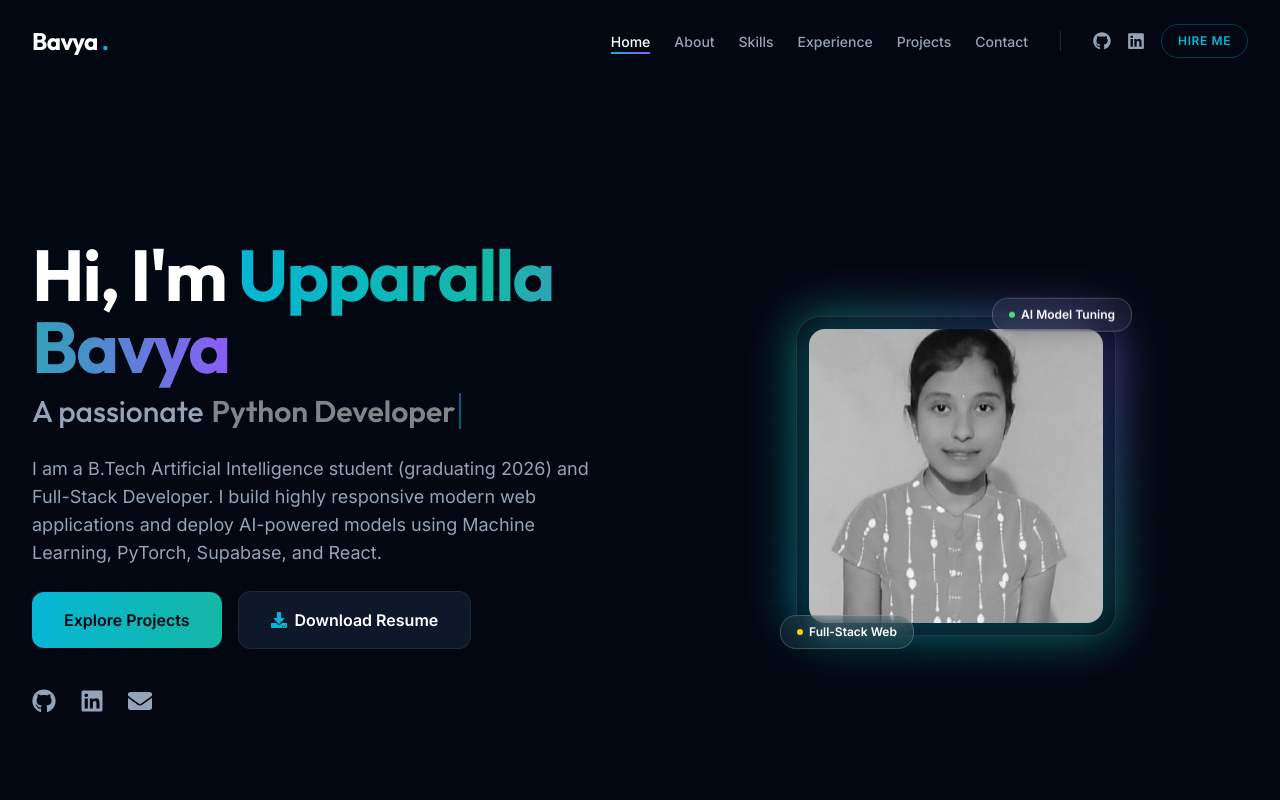
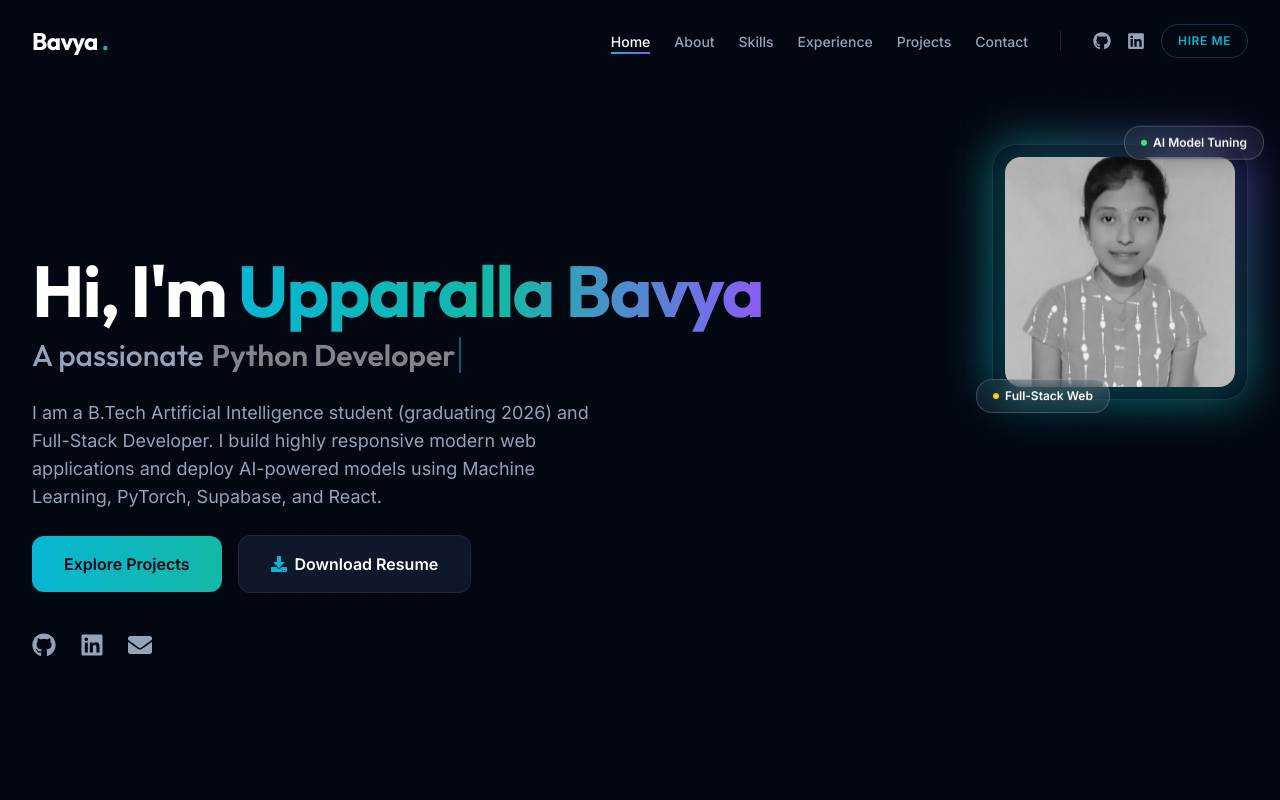
Before and after one commit to upparallabavya-29/Portfolio-, a React (Vite) app: page / in a window 1280 px wide. Shown: the top 800 px of the page. Built offline with nearby package versions, Linux system fonts and the light colour scheme.

Commit message:
add About and Hero components to portfolio website

```diff
--- a/src/components/Hero.jsx
+++ b/src/components/Hero.jsx
@@ -70,14 +70,46 @@ export default function Hero() {
   };
 
   return (
-    <section id="home" className="min-h-[85vh] flex flex-col md:flex-row items-center justify-between gap-12 pt-12 md:pt-20">
+    <section id="home" className="relative min-h-[80vh] flex flex-col justify-center pt-12 md:pt-20">
+
+      {/* Floating profile picture - top-right corner on desktop, centered at top on mobile */}
+      <motion.div
+        initial={{ opacity: 0, scale: 0.85 }}
+        animate={{ opacity: 1, scale: 1 }}
+        transition={{ duration: 0.8, ease: 'easeOut', delay: 0.2 }}
+        className="mb-8 md:mb-0 md:absolute md:top-12 md:right-0 z-10 flex justify-center items-center self-center md:self-auto"
+      >
+        <div className="relative group w-48 h-48 sm:w-56 sm:h-56 lg:w-64 lg:h-64">
+          {/* Animated gradient ring behind profile image */}
+          <div className="absolute inset-0 bg-gradient-to-tr from-accentCyan via-accentTeal to-accentPurple rounded-3xl blur-xl opacity-60 group-hover:opacity-85 transition-opacity duration-500 animate-pulse-slow" />
+
+          <div className="relative w-full h-full rounded-3xl overflow-hidden border border-white/10 bg-slate-950/40 backdrop-blur-sm p-3 flex items-center justify-center">
+            <img
+              src={profileImage}
+              alt="Upparalla Bavya"
+              className="w-full h-full object-cover rounded-2xl grayscale hover:grayscale-0 transition-all duration-500 hover:scale-105"
+            />
+          </div>
+
+          {/* Floating tags representing skills/fields */}
+          <div className="absolute -top-4 -right-4 px-4 py-2 glass-card text-xs font-semibold text-white animate-float-slow shadow-lg flex items-center gap-1.5 border-white/20">
+            <span className="w-1.5 h-1.5 bg-green-400 rounded-full" />
+            <span>AI Model Tuning</span>
+          </div>
+
+          <div className="absolute -bottom-4 -left-4 px-4 py-2 glass-card text-xs font-semibold text-white animate-float-medium shadow-lg flex items-center gap-1.5 border-white/20">
+            <span className="w-1.5 h-1.5 bg-yellow-400 rounded-full" />
+            <span>Full-Stack Web</span>
+          </div>
+        </div>
+      </motion.div>
 
       {/* Hero Text details */}
       <motion.div
         initial={{ opacity: 0, x: -30 }}
         animate={{ opacity: 1, x: 0 }}
         transition={{ duration: 0.8, ease: 'easeOut' }}
-        className="flex-1 space-y-6 text-center md:text-left z-10"
+        className="w-full md:max-w-[60%] lg:max-w-[65%] space-y-6 text-center md:text-left z-10"
       >
         <div className="space-y-2">
           <h1 className="text-4xl sm:text-5xl lg:text-7xl font-display font-bold tracking-tight text-white leading-none">
@@ -142,38 +174,6 @@ export default function Hero() {
         </div>
       </motion.div>
 
-      {/* Floating profile picture */}
-      <motion.div
-        initial={{ opacity: 0, scale: 0.85 }}
-        animate={{ opacity: 1, scale: 1 }}
-        transition={{ duration: 0.8, ease: 'easeOut', delay: 0.2 }}
-        className="flex-1 flex justify-center items-center z-10"
-      >
-        <div className="relative group w-64 h-64 sm:w-80 sm:h-80">
-          {/* Animated gradient ring behind profile image */}
-          <div className="absolute inset-0 bg-gradient-to-tr from-accentCyan via-accentTeal to-accentPurple rounded-3xl blur-xl opacity-60 group-hover:opacity-85 transition-opacity duration-500 animate-pulse-slow" />
-
-          <div className="relative w-full h-full rounded-3xl overflow-hidden border border-white/10 bg-slate-950/40 backdrop-blur-sm p-3 flex items-center justify-center">
-            <img
-              src={profileImage}
-              alt="Upparalla Bavya"
-              className="w-full h-full object-cover rounded-2xl grayscale hover:grayscale-0 transition-all duration-500 hover:scale-105"
-            />
-          </div>
-
-          {/* Floating tags representing skills/fields */}
-          <div className="absolute -top-4 -right-4 px-4 py-2 glass-card text-xs font-semibold text-white animate-float-slow shadow-lg flex items-center gap-1.5 border-white/20">
-            <span className="w-1.5 h-1.5 bg-green-400 rounded-full" />
-            <span>AI Model Tuning</span>
-          </div>
-
-          <div className="absolute -bottom-4 -left-4 px-4 py-2 glass-card text-xs font-semibold text-white animate-float-medium shadow-lg flex items-center gap-1.5 border-white/20">
-            <span className="w-1.5 h-1.5 bg-yellow-400 rounded-full" />
-            <span>Full-Stack Web</span>
-          </div>
-        </div>
-      </motion.div>
-
     </section>
   );
 }
```
